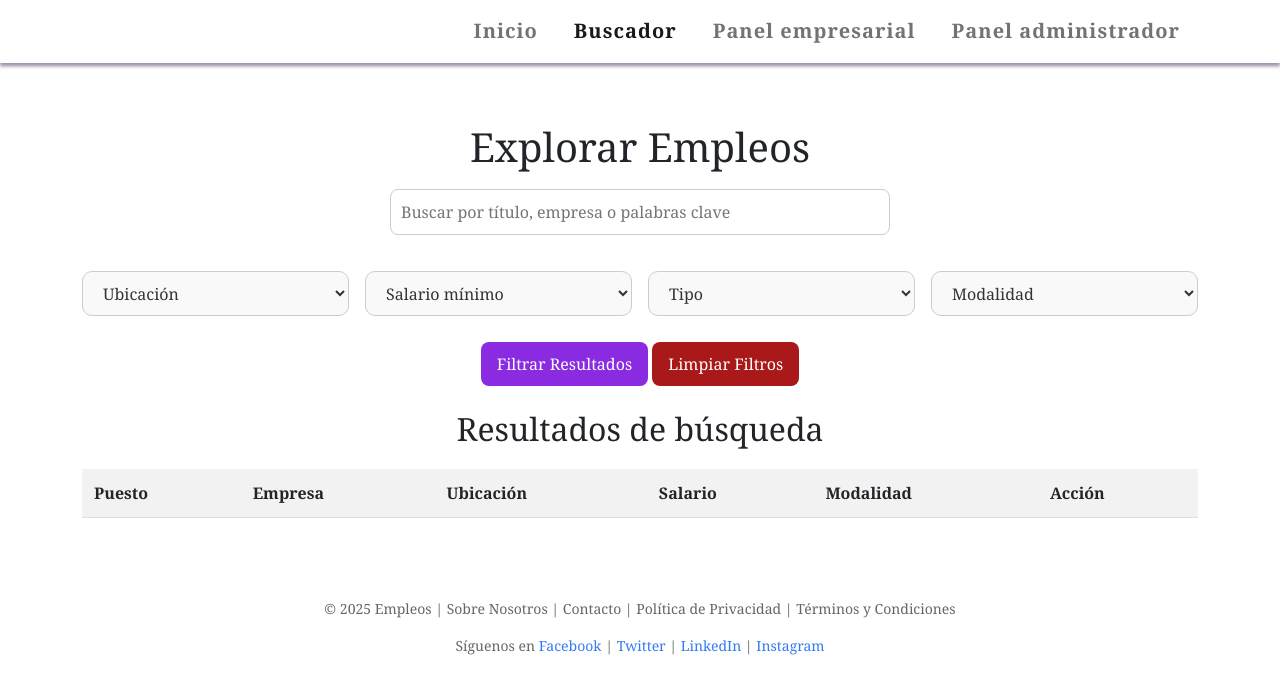
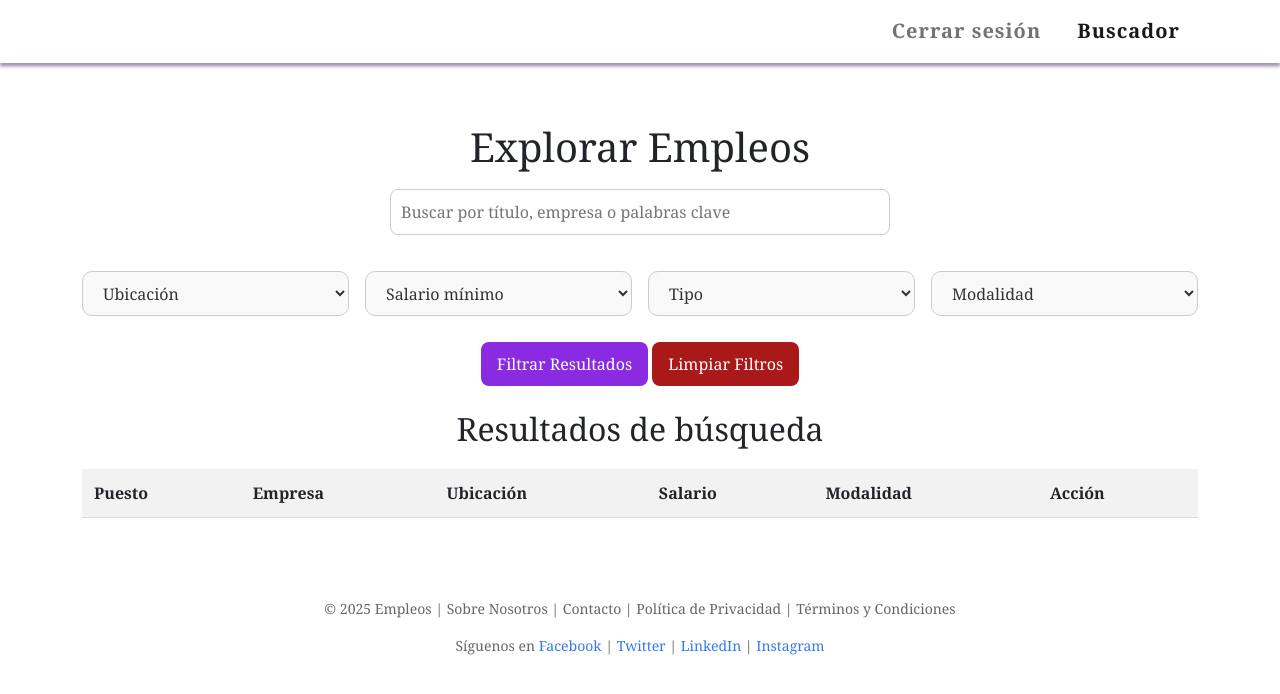
Before and after one commit to dpasoss/proyecto_poo, a plain HTML site: page Frontend/public/buscadorEmpleo.html in a window 1280 px wide. Drawn offline with nearby package versions, Linux system fonts and the light colour scheme.

Commit message:
Update buscadorEmpleo.html

```diff
--- a/Frontend/public/buscadorEmpleo.html
+++ b/Frontend/public/buscadorEmpleo.html
@@ -23,16 +23,16 @@
             <div class="collapse navbar-collapse" id="navbarCollapse">
                 <ul class="navbar-nav ms-auto mb-2 mb-lg-0">
                     <li class="nav-item">
-                        <a class="nav-link" aria-current="page" href="index.html">Inicio</a>
+                        <a class="nav-link" aria-current="page" href="index.html">Cerrar sesión</a>
                     </li>
 
                     <li class="nav-item">
                         <a class="nav-link active" href="buscadorEmpleo.html">Buscador</a>
                     </li>
-                    <li class="nav-item">
+                    <li class="nav-item" id="nav-panel-empresarial">
                         <a class="nav-link" href="panelEmpresarial.html">Panel empresarial</a>
                     </li>
-                    <li class="nav-item">
+                    <li class="nav-item" id="nav-panel-admin">
                         <a class="nav-link" href="#">Panel administrador</a>
                     </li>
                 </ul>
@@ -112,7 +112,7 @@
     <p>Síguenos en <a href="#">Facebook</a> | <a href="#">Twitter</a> | <a href="#">LinkedIn</a> | <a href="#">Instagram</a></p>
   </footer>
 
-<script type="module" src="/Frontend/src/js/controllers/buscadorEmpleo.js"></script>
+<script src="/Frontend/src/js/controllers/buscadorEmpleo.js"></script>
 <script src="https://cdn.jsdelivr.net/npm/bootstrap@5.2.3/dist/js/bootstrap.bundle.min.js"></script>
 
 
```
